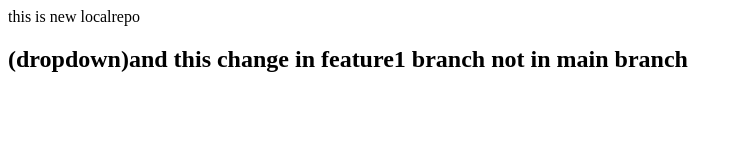
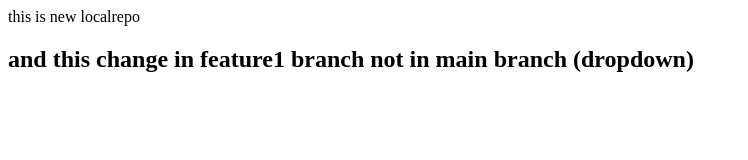
Before and after one commit to Govind44naag/localrepo, a plain HTML site: page index.html in a window 1280 px wide. Shown: the whole page, without its empty margins (0-748 px from the left). Drawn offline with Linux system fonts and the light colour scheme.

Commit message:
add dropdown

```diff
--- a/index.html
+++ b/index.html
@@ -1,2 +1,2 @@
 <p>this is new localrepo</p>
-<h2>(dropdown)and this change in feature1 branch not in main branch</h2>
+<h2>and this change in feature1 branch not in main branch (dropdown)</h2>
```
